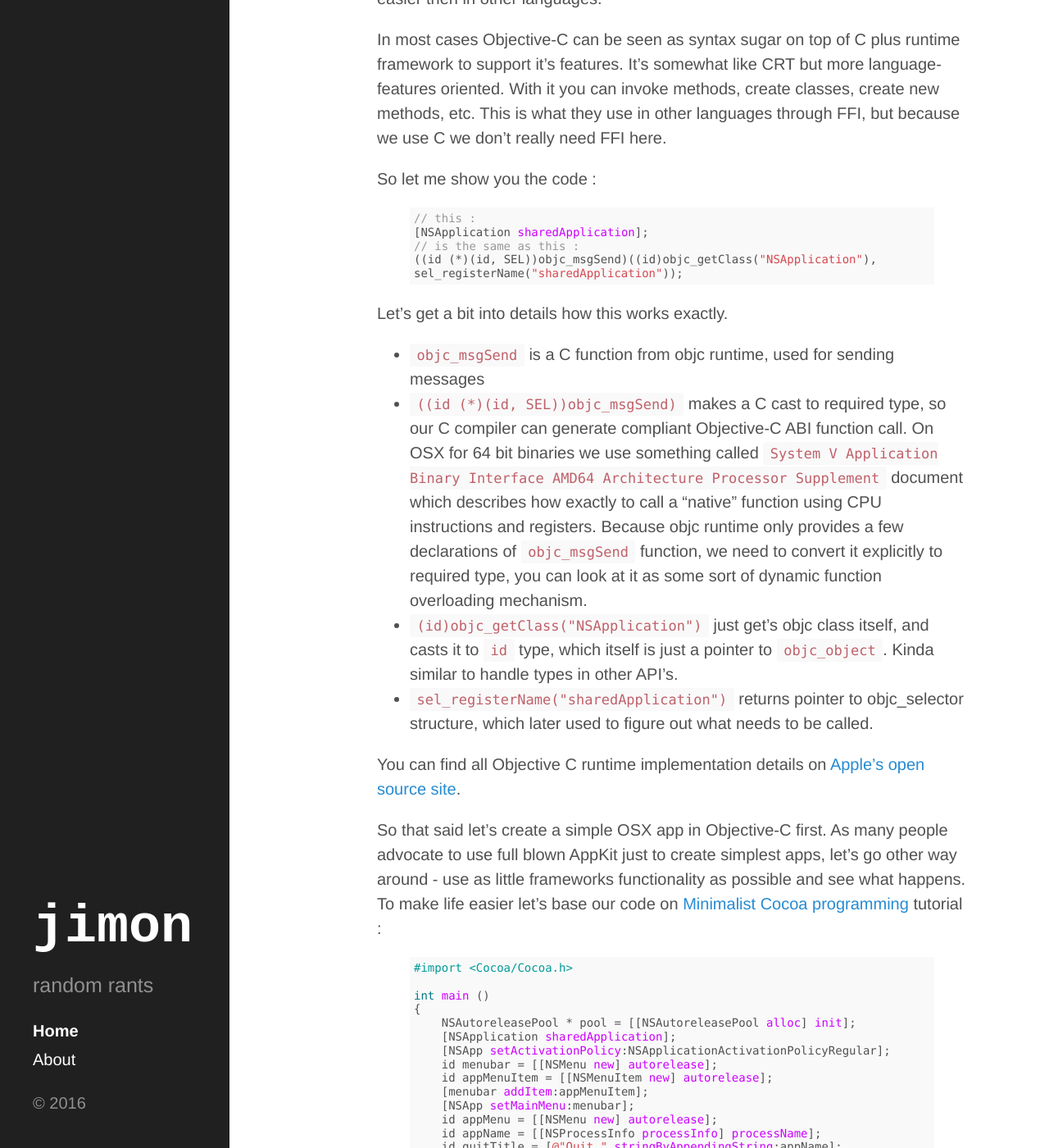
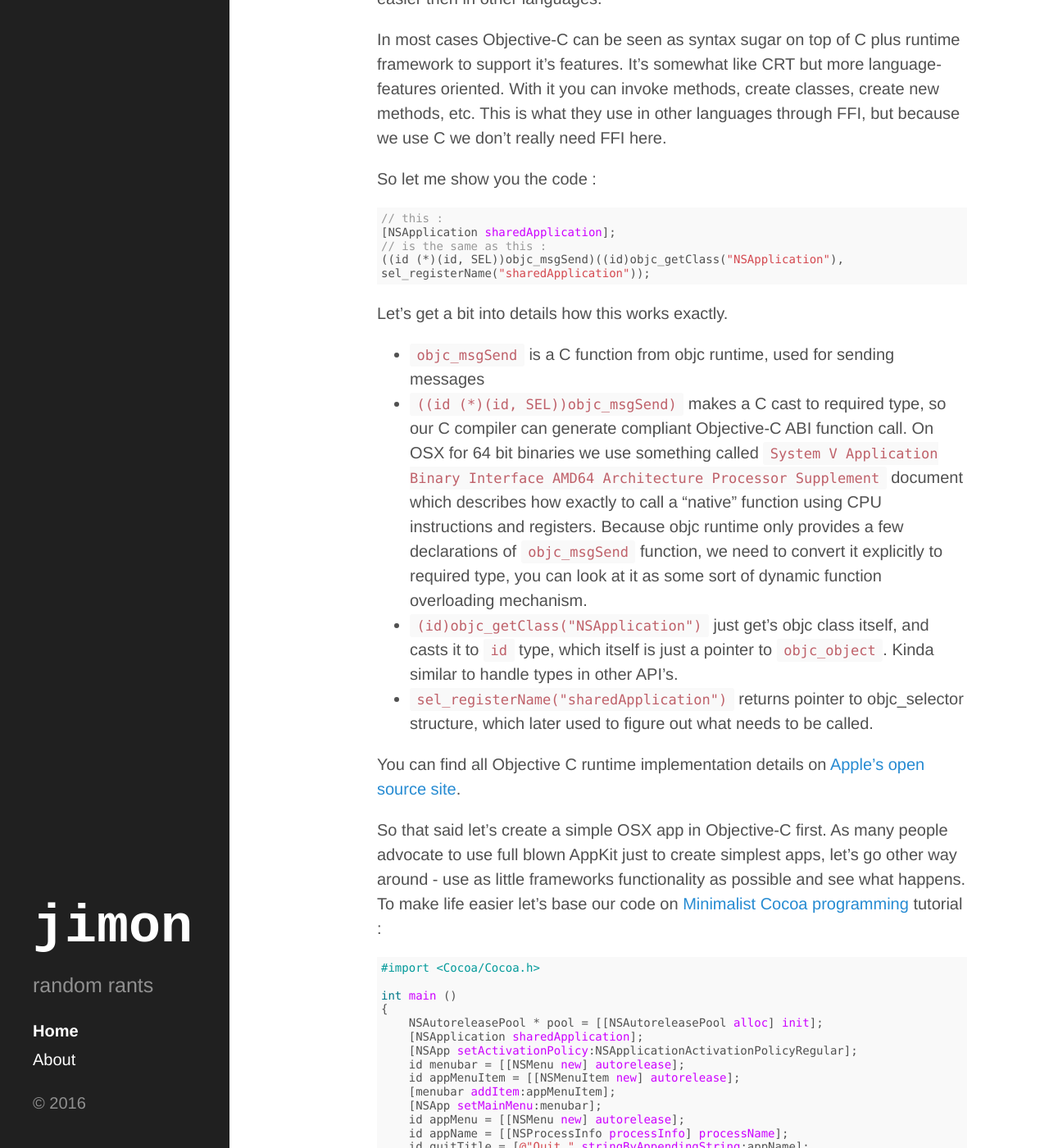
Before and after one commit to jimon/jimon.github.io, a Jekyll site: the page built from index.html, in a window 1280 px wide and 1400 px high, scrolled down 367 px. Shown: the whole window at 82% size. Built offline with Jekyll 4.4.1, drawn with Linux system fonts in a browser that asks for light colours; the list of posts is cut into pages by our own code.

Commit message:
trying to improve syntax highlight

```diff
--- a/public/css/poole.css
+++ b/public/css/poole.css
@@ -182,8 +182,7 @@ pre code {
 
 /* Pygments via Jekyll */
 .highlight {
-  margin-start: .25em;
-  margin-end: .25em;
+  margin: 0;
   margin-bottom: 1rem;
   border-radius: 4px;
 }
```
